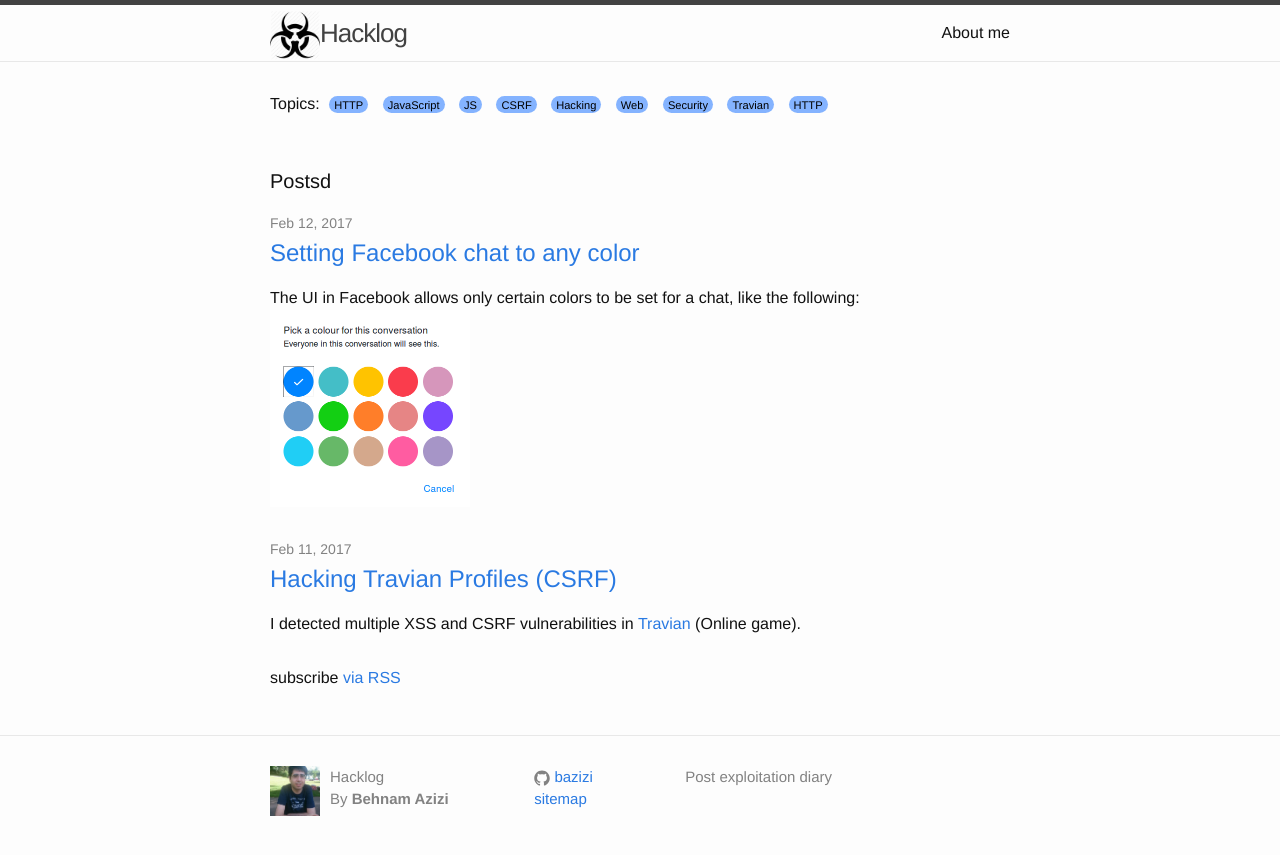
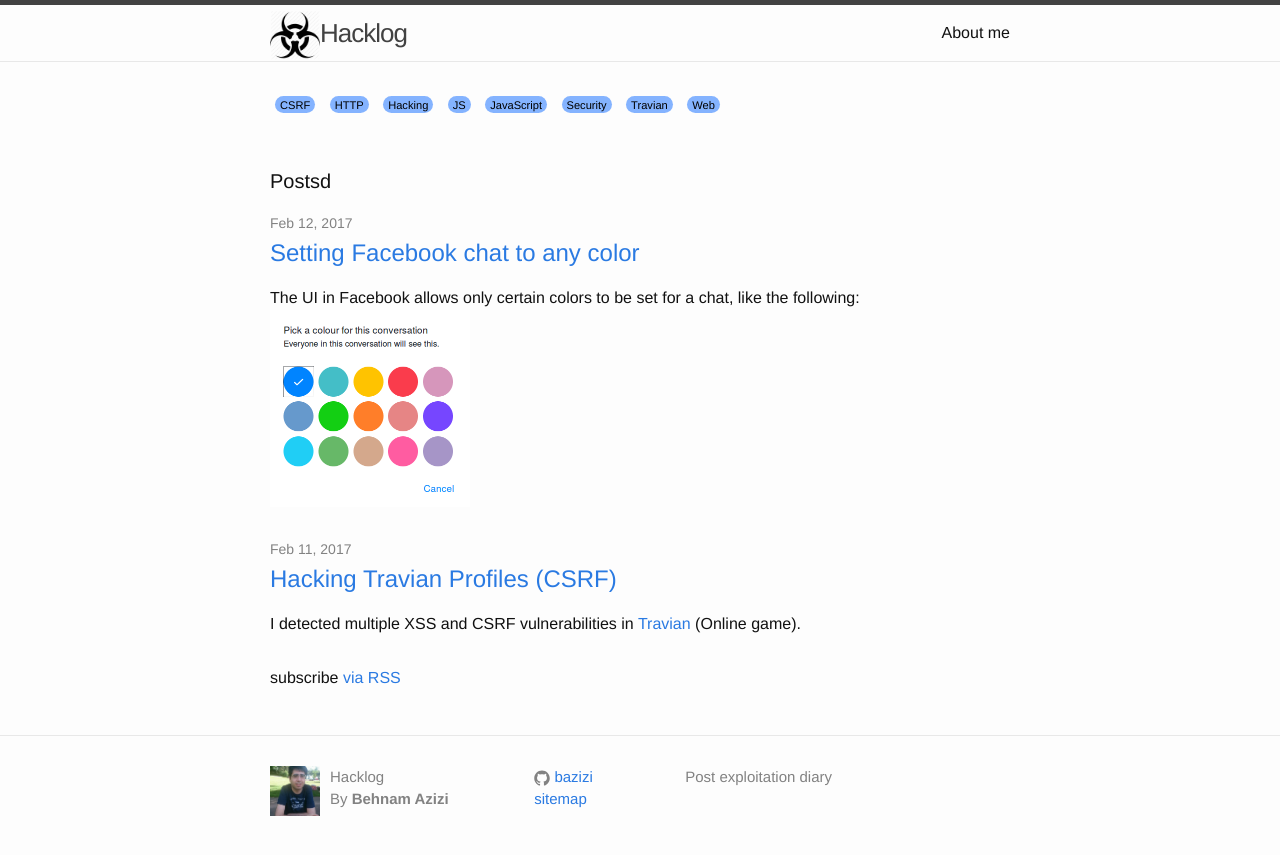
Before and after one commit to bazizi/bazizi.github.io, a Jekyll site: the page built from index.html, in a window 1280 px wide. Shown: the top 855 px of the page. Built offline with Jekyll 4.4.1, drawn with Linux system fonts in a browser that asks for light colours; the list of posts is cut into pages by our own code.

Commit message:
Removed duplicate tags

```diff
--- a/_layouts/default.html
+++ b/_layouts/default.html
@@ -9,11 +9,48 @@
     <div class="page-content">
       <div class="wrapper">
           <div class="tags">
-              Topics: {% for post in site.posts %}
-                {% for tag in post.tags %}
-                    <a href="/tags.html?{{tag}}" class="tag"><small>{{tag}}</small></a>
-                {% endfor %}
+              {% comment %}
+              =======================
+              The following part extracts all the tags from your posts and sort tags, so that you do not need to manually collect your tags to a place.
+              =======================
+              {% endcomment %}
+              {% assign rawtags = "" %}
+              {% for post in site.posts %}
+              	{% assign ttags = post.tags | join:'|' | append:'|' %}
+              	{% assign rawtags = rawtags | append:ttags %}
               {% endfor %}
+              {% assign rawtags = rawtags | split:'|' | sort %}
+
+              {% comment %}
+              =======================
+              The following part removes dulpicated tags and invalid tags like blank tag.
+              =======================
+              {% endcomment %}
+              {% assign tags = "" %}
+              {% for tag in rawtags %}
+              	{% if tag != "" %}
+              		{% if tags == "" %}
+              			{% assign tags = tag | split:'|' %}
+              		{% endif %}
+              		{% unless tags contains tag %}
+              			{% assign tags = tags | join:'|' | append:'|' | append:tag | split:'|' %}
+              		{% endunless %}
+              	{% endif %}
+              {% endfor %}
+
+              {% comment %}
+              =======================
+              The purpose of this snippet is to list all the tags you have in your site.
+              =======================
+              {% endcomment %}
+              {% for tag in tags %}
+              	<!-- <a href="#{{ tag | slugify }}"> {{ tag }} </a> -->
+                <a href="/tags.html?{{tag}}" class="tag"><small>{{tag}}</small></a>
+              {% endfor %}
+
+
+
+
           </div>
 
         {{ content }}
```
